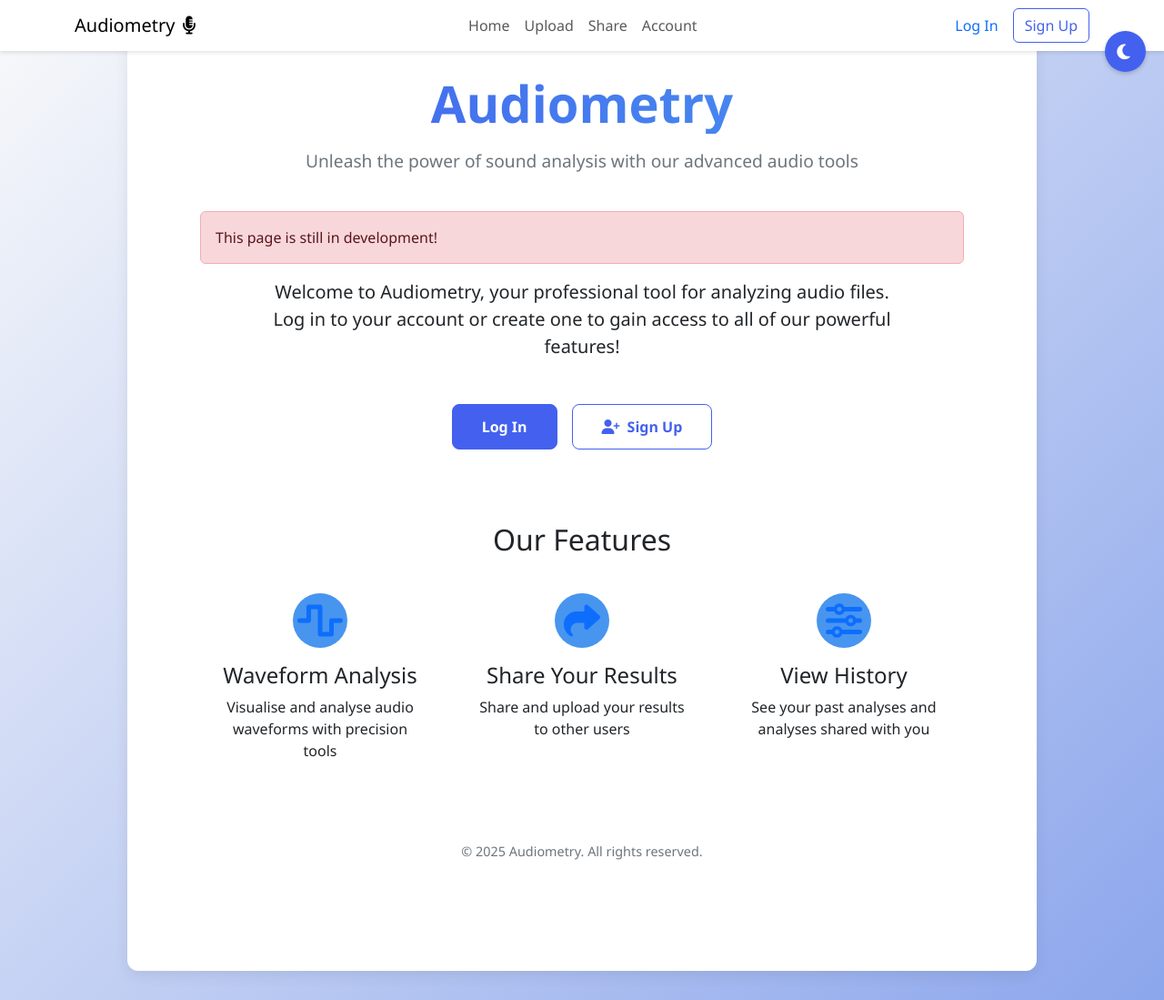
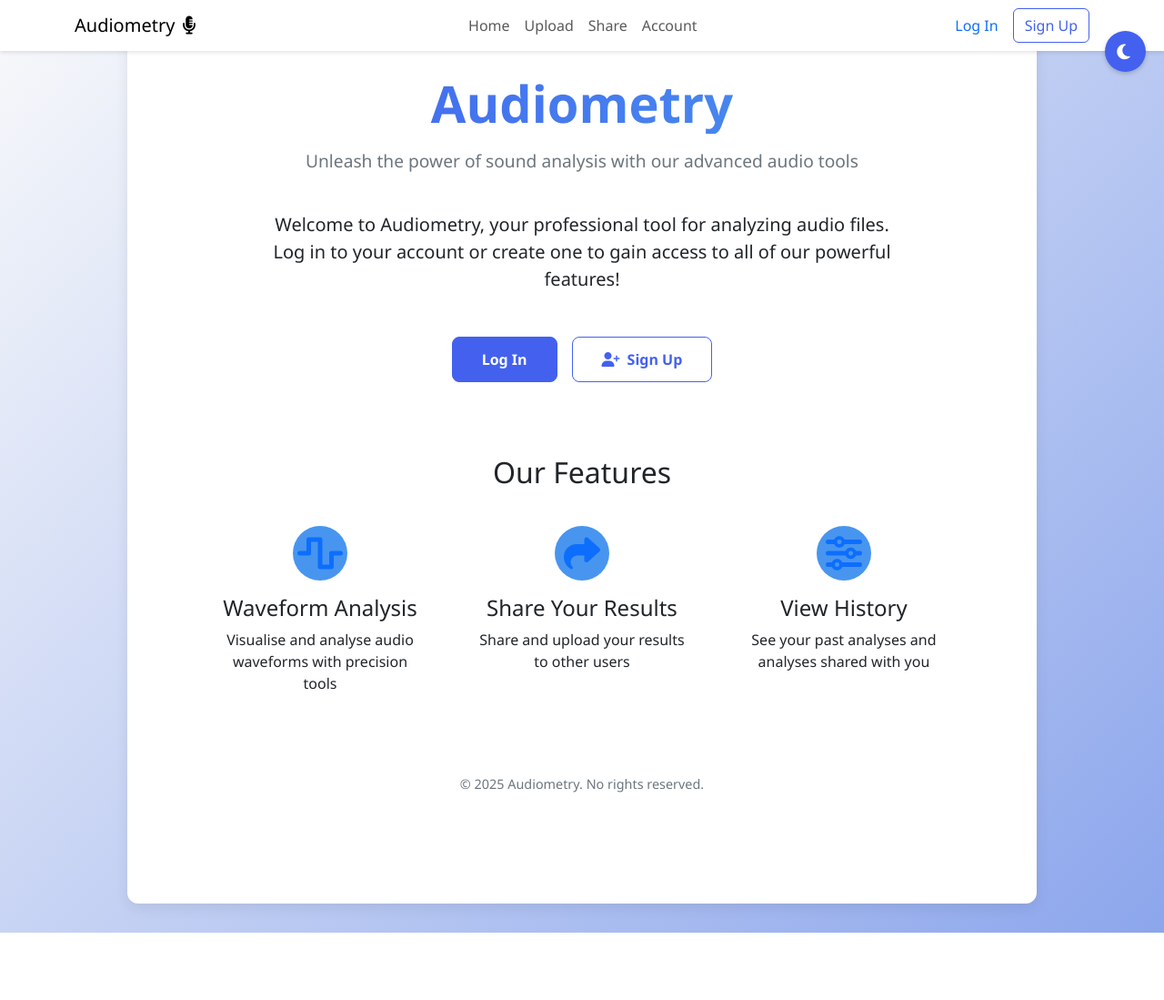
Before and after one commit to qwertytops/AudioAnalyser, a Flask app: page / in a window 1280 px wide. Shown: the whole page at 91% size. After the commit the page ends 1025 px from the top, so only its background shows below. Run offline with Flask 3, Linux system fonts and the light colour scheme.

Commit message:
Removed development message, added warning in upload for large file processing. Added sample files.

```diff
--- a/app/templates/base.html
+++ b/app/templates/base.html
@@ -38,7 +38,7 @@
 
         <div class="footer">
             <div class="container">
-                <p>&copy; 2025 Audiometry. All rights reserved.</p>
+                <p>&copy; 2025 Audiometry. No rights reserved.</p>
             </div>
         </div>
     </body>
--- a/app/templates/introductoryView.html
+++ b/app/templates/introductoryView.html
@@ -8,10 +8,6 @@
     <div class="app-header">
         <h1 class="display-4 app-title">Audiometry</h1>
         <p class="app-subtitle">Unleash the power of sound analysis with our advanced audio tools</p>
-    </div>
-
-    <div class="alert alert-danger" role="alert">
-        This page is still in development!
     </div>
     <div class="row justify-content-center">
         <div class="col-md-10">
--- a/app/templates/uploadView.html
+++ b/app/templates/uploadView.html
@@ -9,6 +9,9 @@
 
             <div class = "upload" id = "dragDrop">
                 <h5 class = "uploadtitle mb-4"> Upload File</h5>
+                    <div class="alert alert-danger" role="alert">
+                        WARNING: Uploading and analysing audio files above 1 minute may take a while.
+                    </div>
                 <div class = "icon">
                     <svg xmlns="http://www.w3.org/2000/svg" width="80" height="80" fill="currentColor" class="bi bi-cloud-arrow-up" viewBox="0 0 16 16">
                         <path fill-rule="evenodd" d="M7.646 5.146a.5.5 0 0 1 .708 0l2 2a.5.5 0 0 1-.708.708L8.5 6.707V10.5a.5.5 0 0 1-1 0V6.707L6.354 7.854a.5.5 0 1 1-.708-.708z"/>
```
Also changed, not shown: 2 other files.
